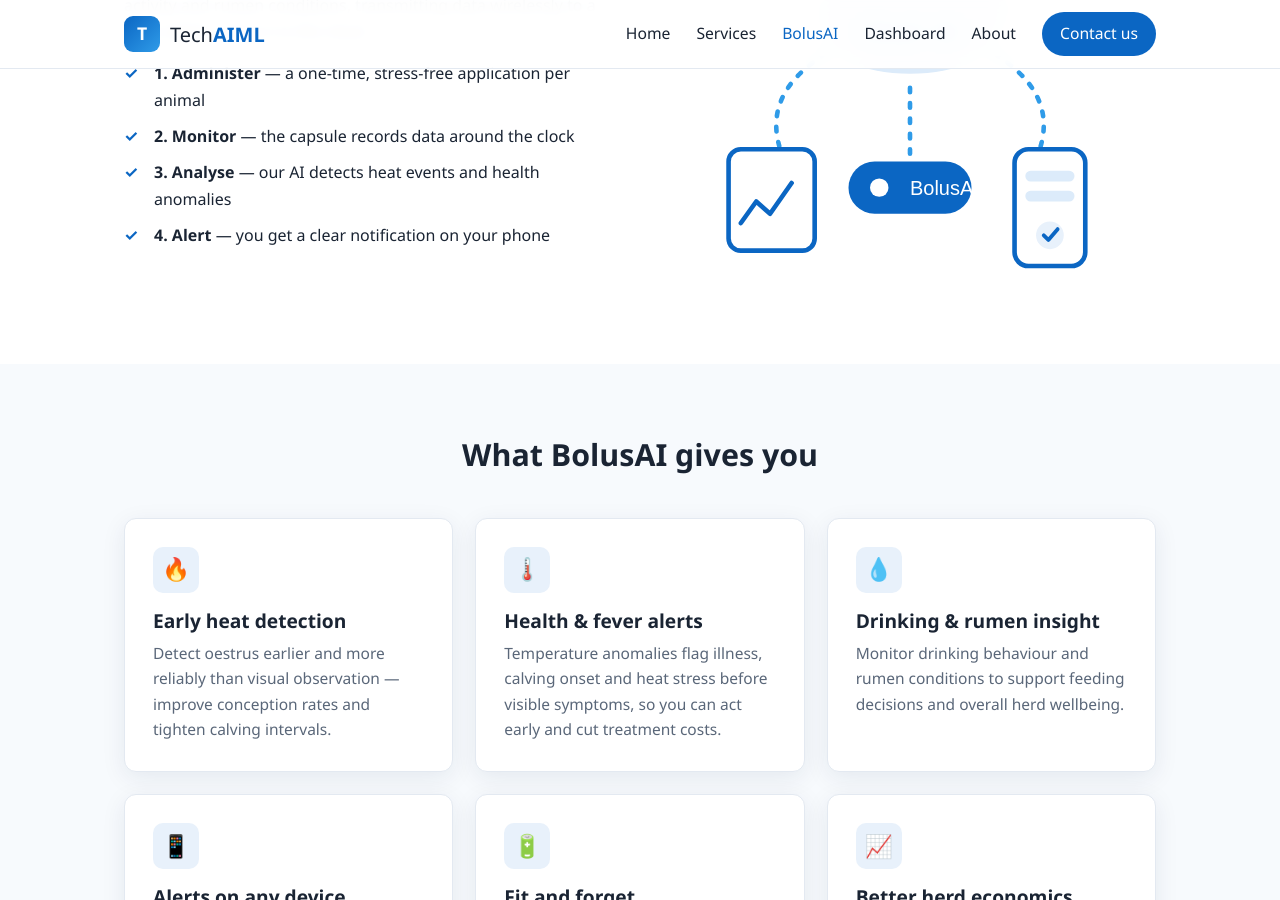
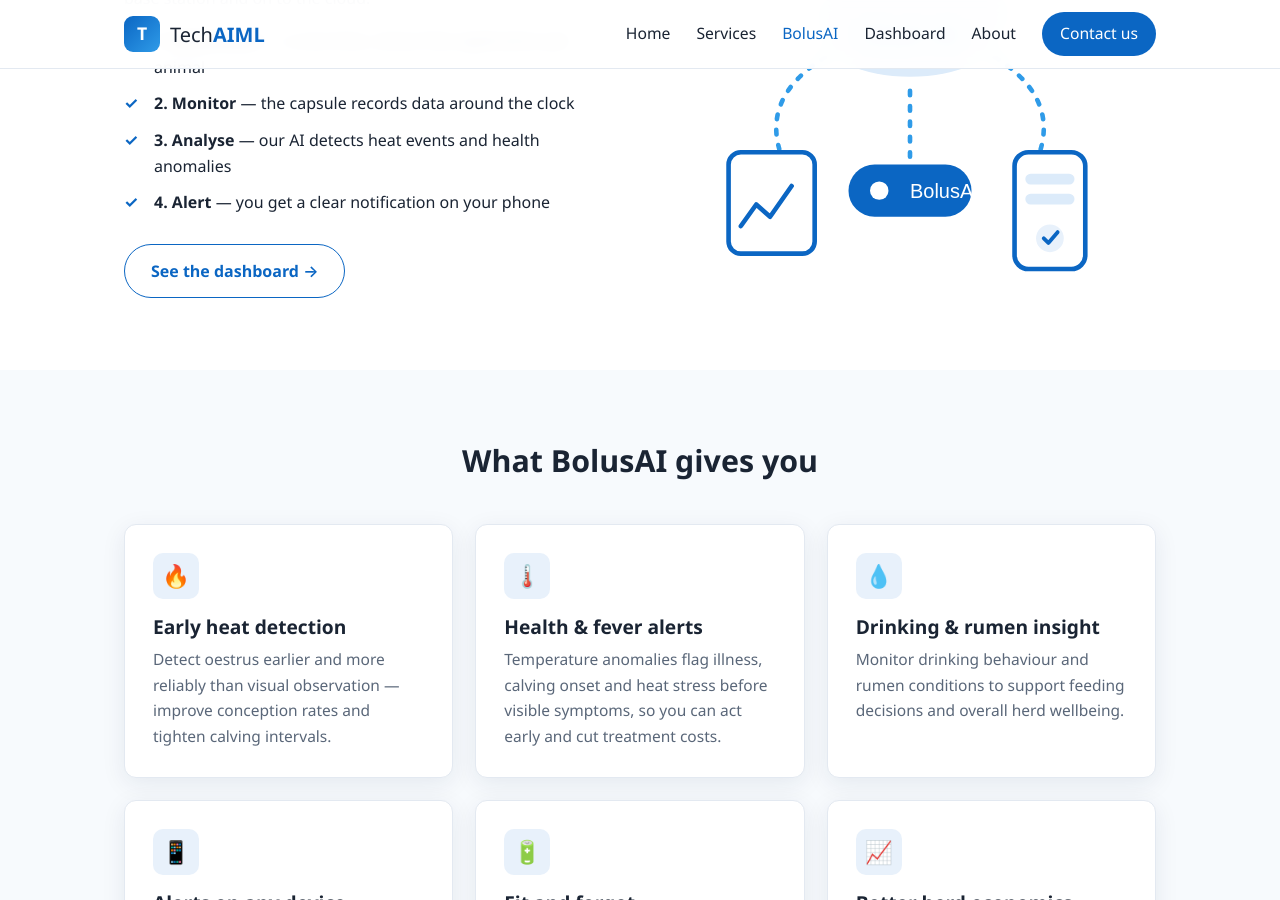
Before and after one commit to techaimluk/techaiml-website, a Jekyll site: the page built from bolusai.html, in a window 1280 px wide and 900 px high, scrolled down 506 px. Built offline with Jekyll 4.4.1, drawn with Linux system fonts in a browser that asks for light colours.

Commit message:
Add dashboard link to bolusai.htmlLink BolusAI page to dashboard showcase

```diff
--- a/bolusai.html
+++ b/bolusai.html
@@ -24,6 +24,9 @@
           <li><strong>3. Analyse</strong> — our AI detects heat events and health anomalies</li>
           <li><strong>4. Alert</strong> — you get a clear notification on your phone</li>
         </ul>
+        <div class="hero-actions">
+          <a class="btn btn-ghost" href="{{ '/dashboard/' | relative_url }}">See the dashboard →</a>
+        </div>
       </div>
       <div class="hero-art">
         <svg viewBox="0 0 320 280" xmlns="http://www.w3.org/2000/svg" role="img" aria-label="Data flow from capsule to cloud to phone">
```
